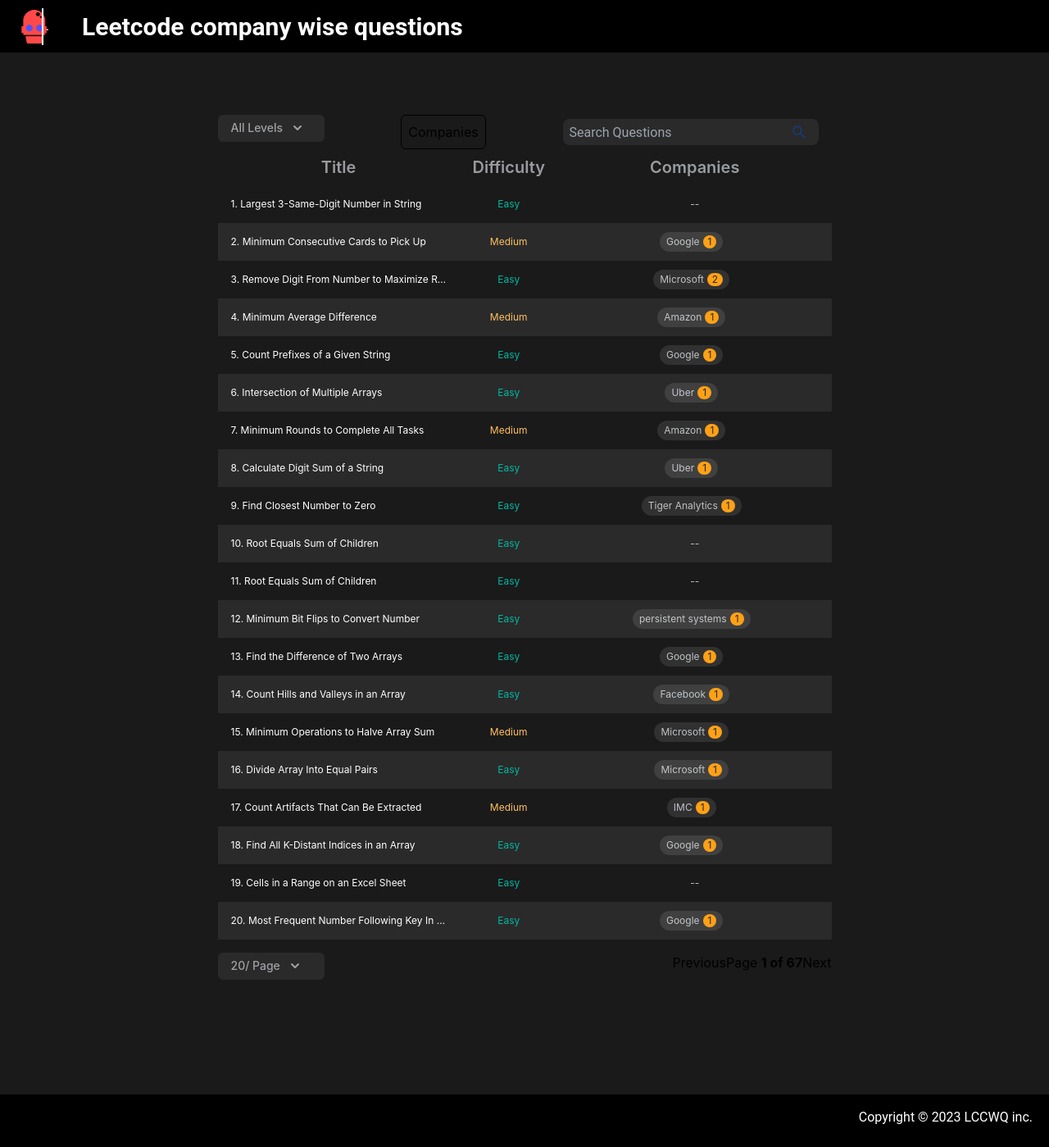
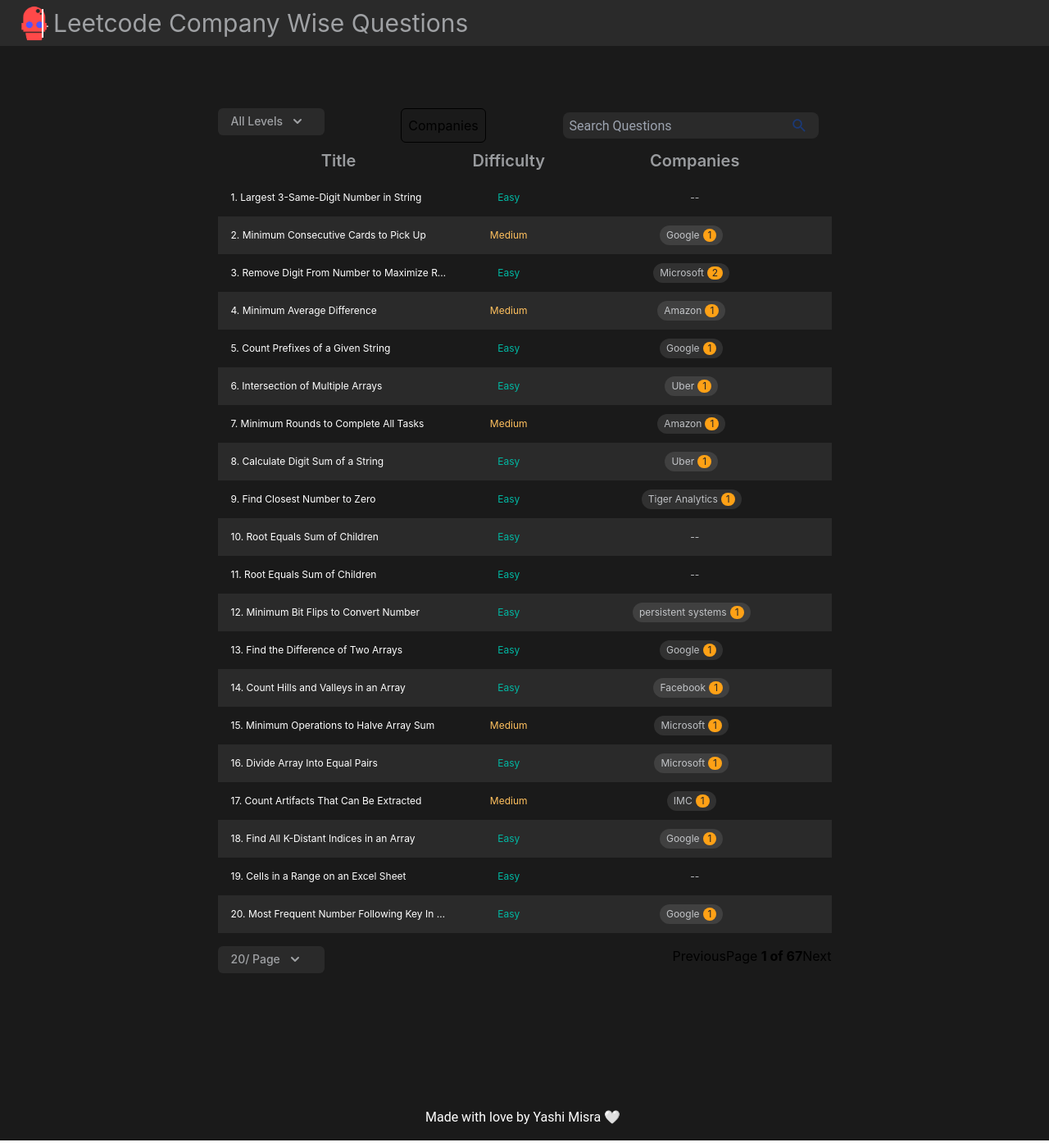
Before and after one commit to ymisra18/LCCWQ, a React (Create React App) app: page / in a window 1280 px wide. Shown: the whole page at 82% size. Built offline with nearby package versions, Linux system fonts and the light colour scheme; the HTML template or start-up script is replaced by a standard one.

Commit message:
(fix):header, footer fix.

```diff
--- a/src/components/footer/Footer.tsx
+++ b/src/components/footer/Footer.tsx
@@ -1,11 +1,11 @@
 import React from 'react';
 export const Footer = () => (
   <div
-    className="w-full h-16 flow-root font-roboto bg-black justify-between items-center p-2 px-5 z-20 cursor-default"
+    className="w-full h-16  font-roboto flex justify-center items-center p-2 px-5 z-20 cursor-default"
     data-testid="Footer"
   >
-    <p className="text-white text[20px] float-right mt-2">
-      Copyright © 2023 LCCWQ inc.
+    <p className="text-white text[20px] flex mt-2 pr-1">
+      Made with love by Yashi Misra 🤍
     </p>
   </div>
 );
--- a/src/components/header/Header.tsx
+++ b/src/components/header/Header.tsx
@@ -4,13 +4,13 @@
   return (
     <div
       data-testid="header"
-      className="h-16 font-robot flex justify-between p-2 px-5 items-center w-full z-20 bg-black"
+      className="h-14 font-robot flex justify-between p-2 px-5 items-center w-full z-20 bg-tableRowEven "
     >
       <div className="flex items-center">
         <img className=" h-[45px]" src={logo} alt="LCCWQ logo" />
-        <div className="absolute left-[4%] w-0.5 h-[45px] bg-white"></div>
-        <p className="font-roboto text-white text-[30px] ml-[35px] font-bold">
-          Leetcode company wise questions
+        <div className="absolute left-[4%] w-0.5 h-[35px] bg-white"></div>
+        <p className=" text-headerText text-[30px] ">
+          Leetcode Company Wise Questions
         </p>
       </div>
     </div>
```
